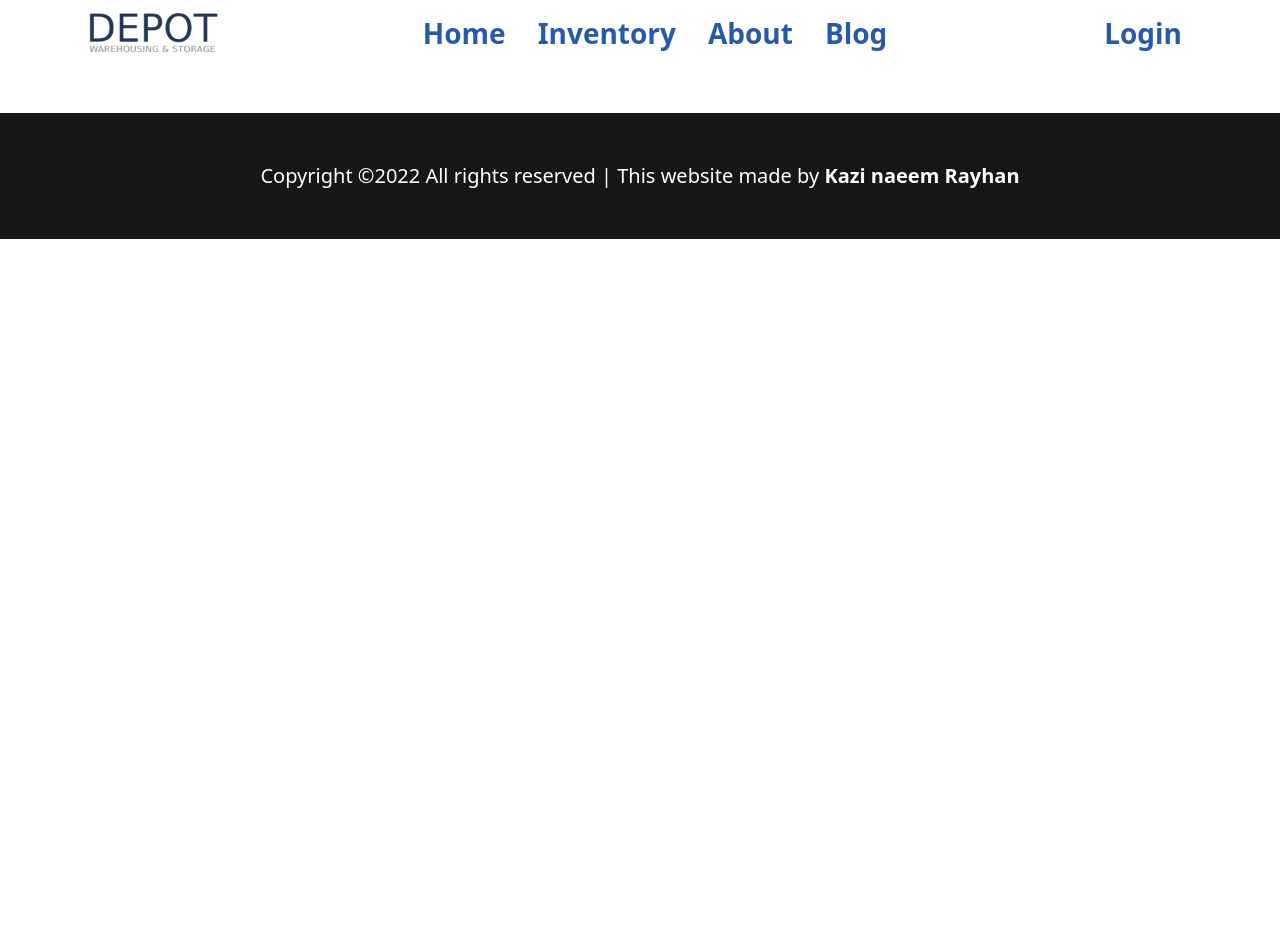
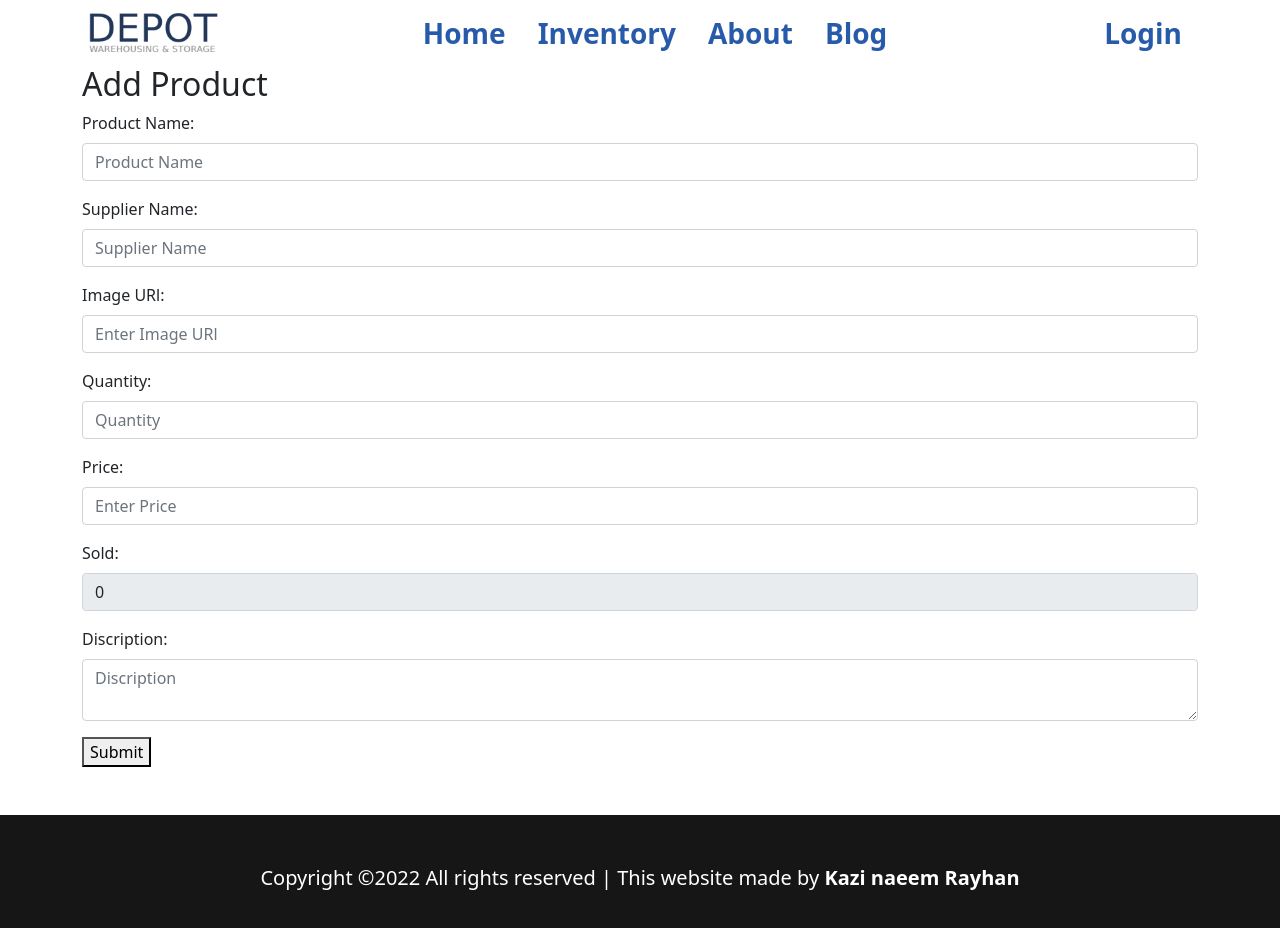
Before and after one commit to knrbokhari/warehouse-management-client-side, a React (Create React App) app: page /addproduct in a window 1280 px wide. Shown: the top 928 px of the page. Before the commit the page ends 800 px from the top, so only its background shows below. Built offline with nearby package versions, Linux system fonts and the light colour scheme; no server answers.

Commit message:
add prodect page added

```diff
--- a/src/App.js
+++ b/src/App.js
@@ -10,6 +10,7 @@ import UpdateInventory from "./pages/UpdateInventory/UpdateInventory";
 import RequireAuth from "./hooks/RequireAuth";
 import ManageInventorie from "./pages/ManageInventorie/ManageInventorie";
 import UpdateSingelProduct from "./pages/UpdateSingelProduct/UpdateSingelProduct";
+import AddProduct from "./pages/AddProduct/AddProduct";
 
 function App() {
   return (
@@ -34,6 +35,7 @@ function App() {
           path="/updateproduct/:productId"
           element={<UpdateSingelProduct></UpdateSingelProduct>}
         ></Route>
+        <Route path="/addproduct" element={<AddProduct></AddProduct>}></Route>
         <Route path="/login" element={<Login></Login>}></Route>
         <Route path="/signup" element={<SignUp></SignUp>}></Route>
       </Routes>
--- a/src/hooks/useProduct.js
+++ b/src/hooks/useProduct.js
@@ -10,7 +10,7 @@ const useProduct = () => {
       setProducts(data);
     };
     fetchUrl();
-  }, []);
+  }, [products]);
 
   return [products];
 };
--- /dev/null
+++ b/src/pages/AddProduct/AddProduct.js
@@ -0,0 +1,102 @@
+import React from "react";
+import { Form } from "react-bootstrap";
+
+const AddProduct = () => {
+  // add new product
+  const handleAddProduct = (e) => {
+    e.preventDefault();
+
+    //   input value
+    const name = e.target.name.value;
+    const sold = e.target.sold.value;
+    const image = e.target.image.value;
+    const price = e.target.price.value;
+    const quantity = e.target.quantity.value;
+    const discription = e.target.discription.value;
+    const supplierName = e.target.supplierName.value;
+
+    const product = {
+      image,
+      name,
+      supplierName,
+      quantity,
+      price,
+      sold,
+      discription,
+    };
+
+    // send data to the server
+    fetch("https://calm-eyrie-49116.herokuapp.com/product", {
+      method: "POST",
+      headers: {
+        "content-type": "application/json",
+      },
+      body: JSON.stringify(product),
+    })
+      .then((res) => res.json())
+      .then((data) => {
+        alert("users added successfully!!!");
+        e.target.reset();
+      });
+  };
+
+  //
+  return (
+    <div className="container">
+      <h2>Add Product</h2>
+      <Form onSubmit={handleAddProduct}>
+        <Form.Group className="mb-3">
+          <Form.Label>Product Name:</Form.Label>
+          <Form.Control name="name" type="text" placeholder="Product Name" />
+        </Form.Group>
+
+        <Form.Group className="mb-3">
+          <Form.Label>Supplier Name:</Form.Label>
+          <Form.Control
+            name="supplierName"
+            type="text"
+            placeholder="Supplier Name"
+          />
+        </Form.Group>
+
+        <Form.Group className="mb-3">
+          <Form.Label>Image URl:</Form.Label>
+          <Form.Control
+            name="image"
+            type="text"
+            placeholder="Enter Image URl"
+          />
+        </Form.Group>
+
+        <Form.Group className="mb-3">
+          <Form.Label>Quantity:</Form.Label>
+          <Form.Control name="quantity" type="number" placeholder="Quantity" />
+        </Form.Group>
+
+        <Form.Group className="mb-3">
+          <Form.Label>Price:</Form.Label>
+          <Form.Control name="price" type="number" placeholder="Enter Price" />
+        </Form.Group>
+
+        <Form.Group className="mb-3">
+          <Form.Label>Sold:</Form.Label>
+          <Form.Control name="sold" value="0" readOnly type="number" />
+        </Form.Group>
+
+        <Form.Group className="mb-3">
+          <Form.Label>Discription:</Form.Label>
+          <Form.Control
+            name="discription"
+            as="textarea"
+            type=""
+            placeholder="Discription"
+          />
+        </Form.Group>
+
+        <button type="submit">Submit</button>
+      </Form>
+    </div>
+  );
+};
+
+export default AddProduct;
--- a/src/pages/ManageInventorie/ManageInventorie.js
+++ b/src/pages/ManageInventorie/ManageInventorie.js
@@ -3,7 +3,7 @@ import React from "react";
 import { Table } from "react-bootstrap";
 import useProduct from "../../hooks/useProduct";
 import { faTrashAlt, faCloudUpload } from "@fortawesome/free-solid-svg-icons";
-import { useNavigate } from "react-router-dom";
+import { Link, useNavigate } from "react-router-dom";
 
 const ManageInventorie = () => {
   const [products, setProducts] = useProduct();
@@ -31,7 +31,7 @@ const ManageInventorie = () => {
     }
   };
 
-  // handleUpdateProduct
+  // handle Update Product
   const handleUpdateProduct = (id) => {
     navigate(`/updateproduct/${id}`);
   };
@@ -106,7 +106,7 @@ const ManageInventorie = () => {
           ))}
         </tbody>
       </Table>
-      <button>Add New Product</button>
+      <Link to="/addproduct">Add New Product</Link>
     </div>
   );
 };
```
